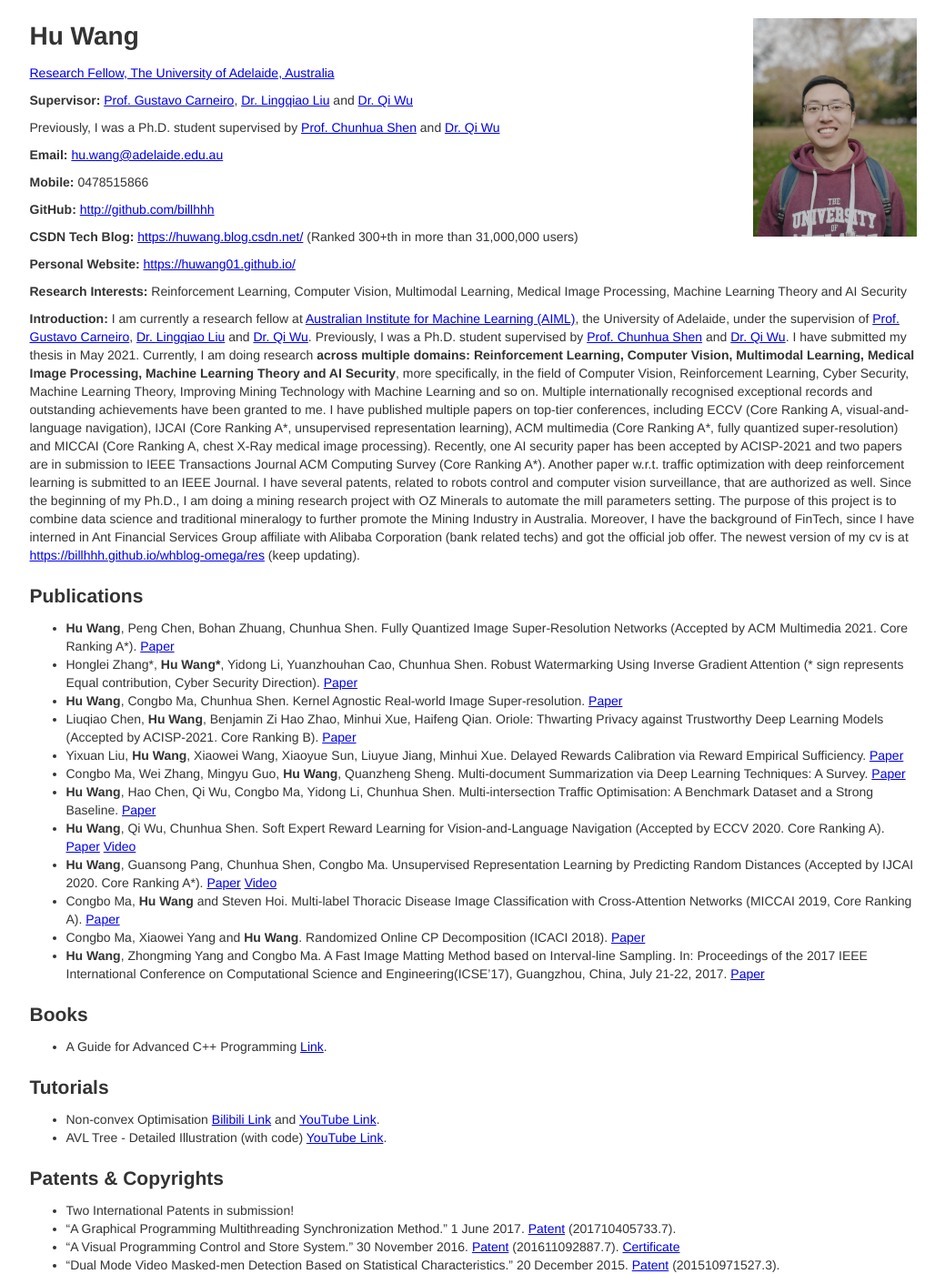
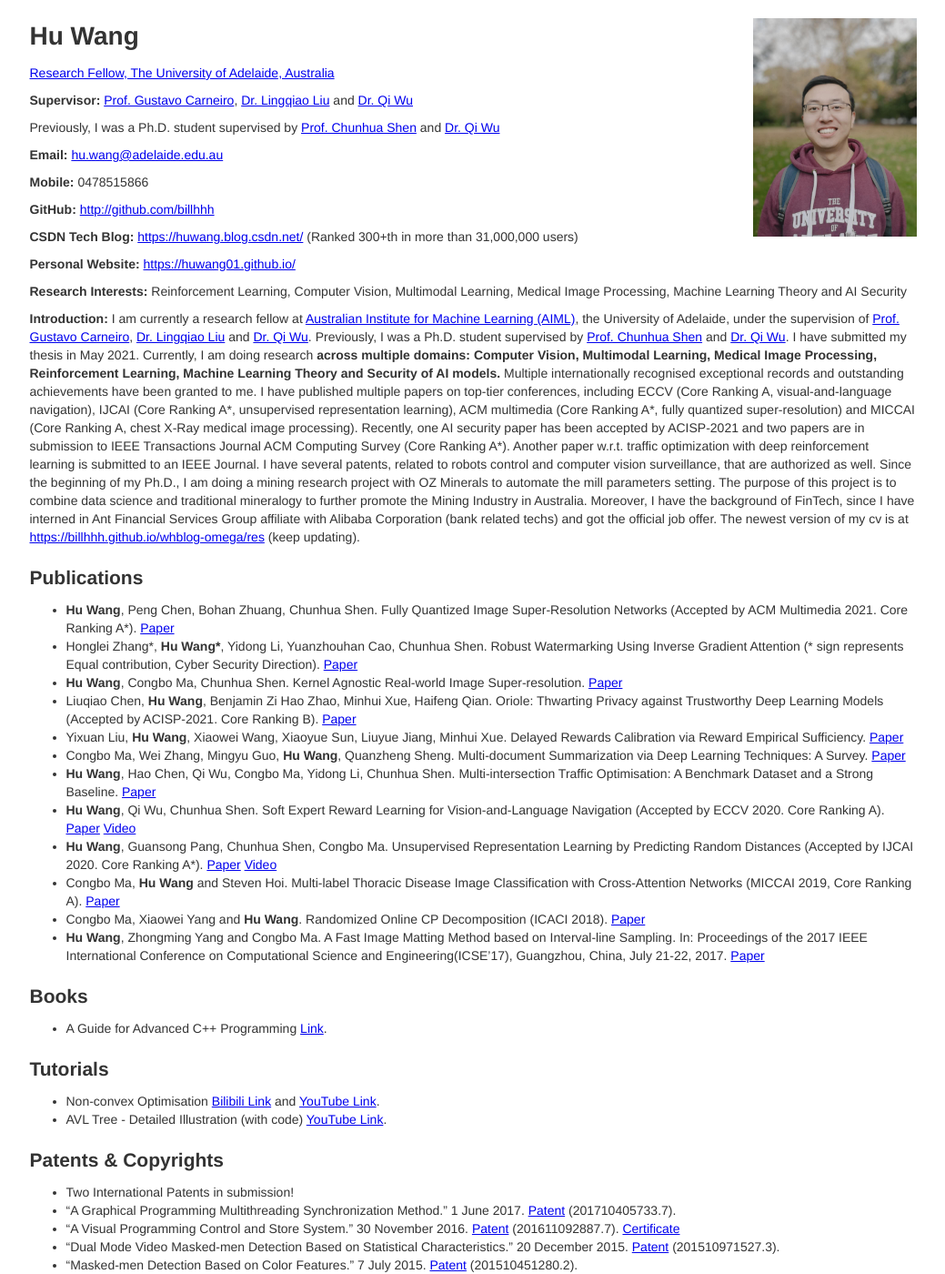
Before and after one commit to billhhh/whblog-omega, a Jekyll site: the page res/index.html, which Jekyll copies as it is, in a window 1280 px wide and 1400 px high. Shown: the whole window at 91% size, without its empty margins (120-1159 px from the left). Built offline with Jekyll 4.4.1, drawn with Linux system fonts in a browser that asks for light colours; some of the changed text lies outside the part shown.

Commit message:
Update index.html

```diff
--- a/res/index.html
+++ b/res/index.html
@@ -49,7 +49,7 @@
         <strong>Introduction:</strong>
         I am currently a research fellow at <a href='https://www.adelaide.edu.au/aiml/'> Australian Institute for Machine Learning (AIML)</a>, the University of Adelaide, under the supervision of <a href='https://cs.adelaide.edu.au/~carneiro/'>Prof. Gustavo Carneiro</a>, <a href='https://sites.google.com/site/lingqiaoliu83/home/'>Dr. Lingqiao Liu</a> and <a href='http://www.qi-wu.me/'>Dr. Qi Wu</a>.
 	Previously, I was a Ph.D. student supervised by <a href='http://cs.adelaide.edu.au/~chhshen/'>Prof. Chunhua Shen</a> and <a href='http://www.qi-wu.me/'>Dr. Qi Wu</a>. I have submitted my thesis in May 2021.
-	Currently, I am doing research <strong>across multiple domains: Reinforcement Learning, Computer Vision, Multimodal Learning, Medical Image Processing, Machine Learning Theory and AI Security</strong>, more specifically, in the field of Computer Vision, Reinforcement Learning, Cyber Security, Machine Learning Theory, Improving Mining Technology with Machine Learning and so on.
+	Currently, I am doing research <strong>across multiple domains: Computer Vision, Multimodal Learning, Medical Image Processing, Reinforcement Learning, Machine Learning Theory and Security of AI models.</strong>
 	Multiple internationally recognised exceptional records and outstanding achievements have been granted to me.
 	I have published multiple papers on top-tier conferences, including ECCV (Core Ranking A, visual-and-language navigation), IJCAI (Core Ranking A*, unsupervised representation learning), ACM multimedia (Core Ranking A*, fully quantized super-resolution) and MICCAI (Core Ranking A, chest X-Ray medical image processing).
 	Recently, one AI security paper has been accepted by ACISP-2021 and two papers are in submission to IEEE Transactions Journal ACM Computing Survey (Core Ranking A*).
@@ -272,7 +272,7 @@
         <p>Co-supervised by Dr. <a href="https://researchers.adelaide.edu.au/profile/qi.wu01">Qi Wu</a> and Dr. <a href="https://deepai.org/machine-learning/researcher/jiewei-cao">Jiewei Cao</a></p>
         <ul>
           <li>
-            Researching in Computer Vision, <a href = "https://blog.openai.com/reinforcement-learning-with-prediction-based-rewards/">Reinforcement Learning</a>, Machine Learning Thoery, Cyber Security and Improving Mining Technology with Machine Learning.
+            Researching in Computer Vision, Multimodal Learning, Medical Image Processing, <a href = "https://blog.openai.com/reinforcement-learning-with-prediction-based-rewards/">Reinforcement Learning</a>, Machine Learning Theory and Security of AI models.
           </li>
         </ul>
       </div>
```
Also changed, not shown: other parts of res/index.html (+1 -1 lines).
